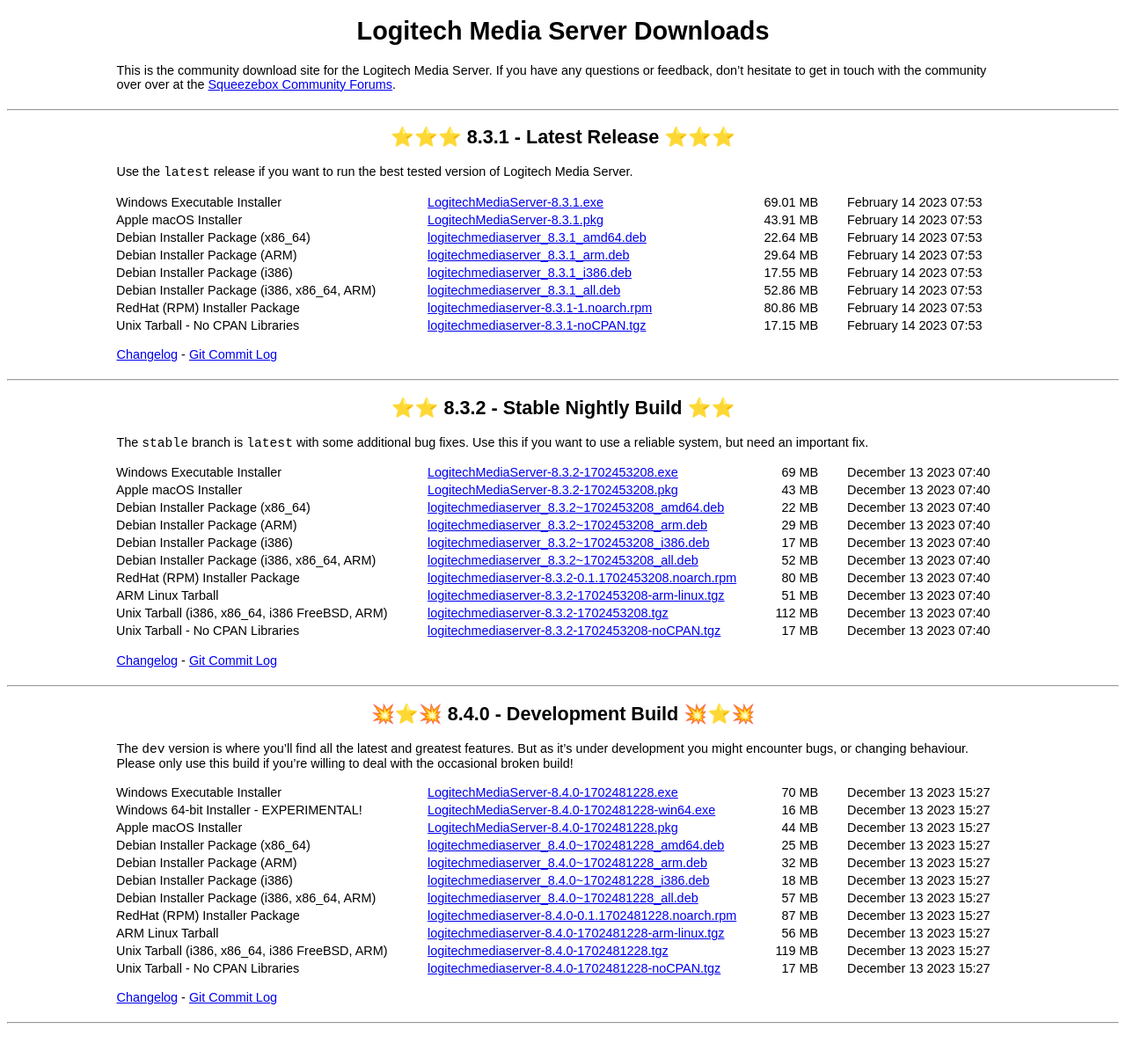
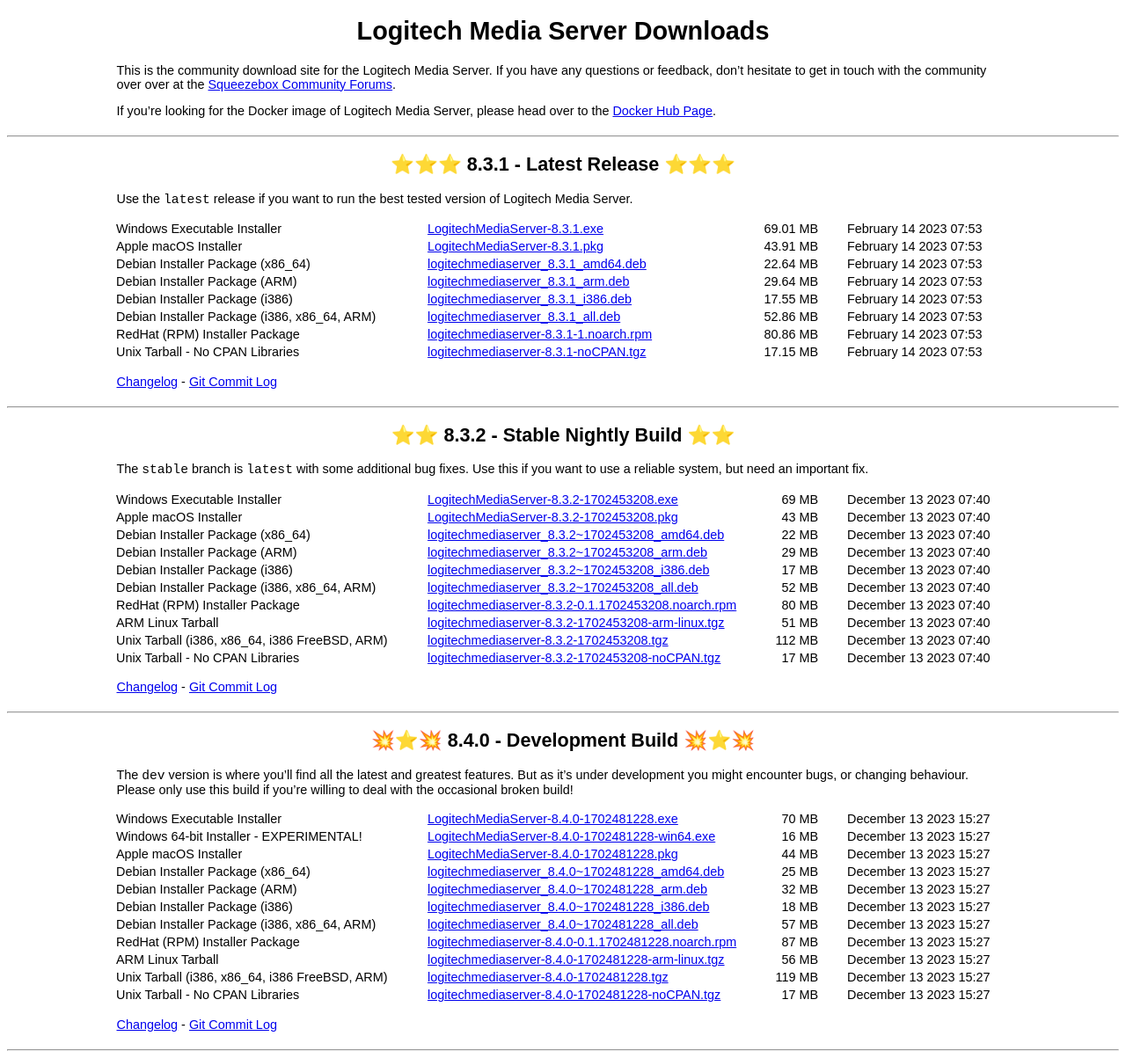
Before and after one commit to LMS-Community/lms-server-repository, a Jekyll site: the page built from index.md, in a window 1280 px wide. Shown: the whole page at 88% size. Built offline with Jekyll 4.4.1, drawn with Linux system fonts in a browser that asks for light colours; our own code applies the rules of GitHub Pages for plain Markdown files; before the commit the page ends 1172 px from its top, so only the background shows below that.

Commit message:
Add a note and a link about Docker and to Docker Hub.

```diff
--- a/index.md
+++ b/index.md
@@ -23,6 +23,8 @@ dev: 8.4.0
 
 This is the community download site for the Logitech Media Server. If you have any questions or feedback,
 don't hesitate to get in touch with the community over over at the [Squeezebox Community Forums](https://forums.slimdevices.com/).
+
+If you're looking for the Docker image of Logitech Media Server, please head over to the [Docker Hub Page](https://hub.docker.com/r/lmscommunity/logitechmediaserver).
 
 ---
 ## ⭐️⭐️⭐️ {{ page.latest }} - Latest Release ⭐️⭐️⭐️
```
